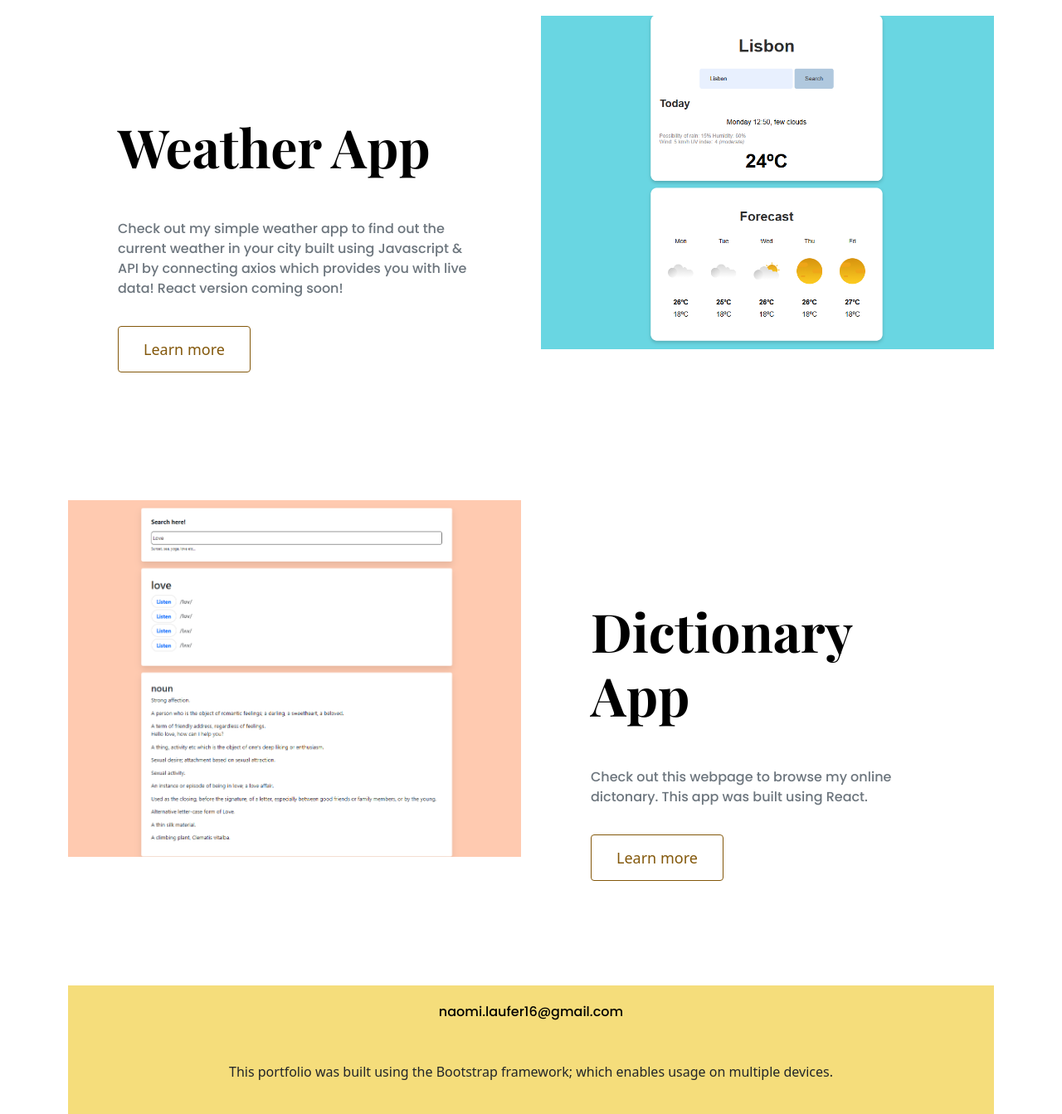
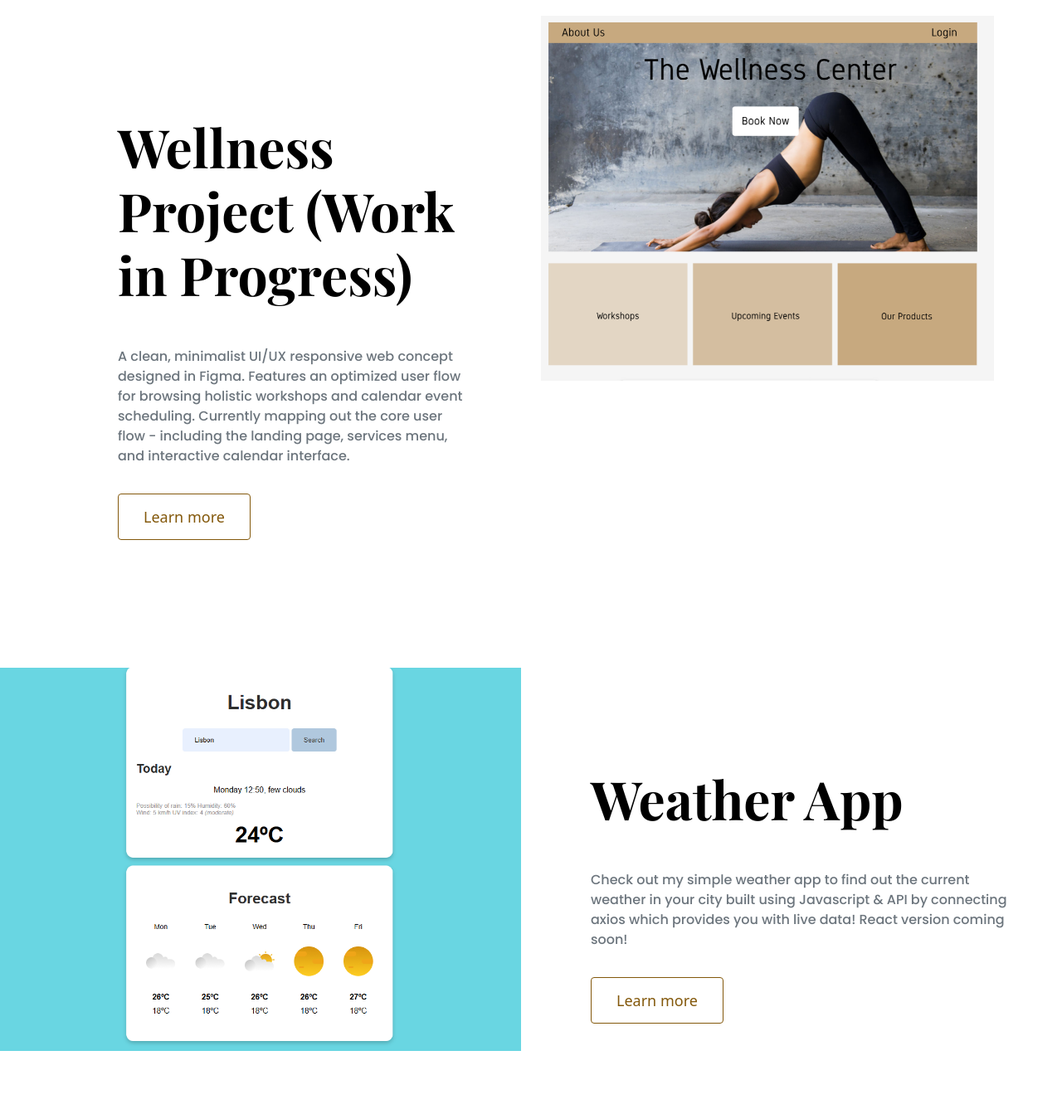
Before and after one commit to naoloui/Portfolio-by-Naomi-Laufer, a plain HTML site: page index.html in a window 1280 px wide. Shown: the part 1620-2963 px from the top of the page at 83% size. Drawn offline with nearby package versions, Linux system fonts and the light colour scheme; files that its build step writes are made by us from their sources.

Commit message:
New project row and description added

```diff
--- a/index.html
+++ b/index.html
@@ -84,17 +84,23 @@
         </div>
       </div>
       <div class="row mb-5">
-        <div class="col">
+        <div class="col-none d-lg-block col">
           <div class="project-desciption">
-            <h2 class="mb-5">Weather App</h2>
+            <h2 class="mb-5">Wellness Project (Work in Progress)</h2>
             <p class="mb-5 text-muted">
-              Check out my simple weather app to find out the current weather in
-              your city built using Javascript & API by connecting axios which
-              provides you with live data! React version coming soon!
+              A clean, minimalist UI/UX responsive web concept designed in
+              Figma. Features an optimized user flow for browsing holistic
+              workshops and calendar event scheduling. Currently mapping out the core user flow - including the landing page, services menu, and interactive calendar interface.
             </p>
             <a
-              href="https://weather-reactna.netlify.app/"
+              href="https://www.figma.com/design/RX0nN8ovDET5EQqJ3IVZZA/Wellness?node-id=0-1&p=f&t=OMrtndhMsGAg8G9Q-0"
               class="btn-branding-outline"
+              target="_blank"
+              class="btn-branding"
+              style="text-decoration: none"
+              View
+              Figma
+              Design
             >
               Learn more
             </a>
@@ -102,22 +108,46 @@
         </div>
         <div class="col d-none d-lg-block">
           <img
-            src="images/weatherapp.png"
+            src="images/wellness.png"
             class="img-fluid"
-            alt="Weather-app-preview"
+            alt="wellness-project-preview"
           />
         </div>
       </div>
+    </div>
+
+    <div class="row mb-5">
+          <div class="col d-none d-lg-block">
+            <img
+              src="images/weatherapp.png"
+              class="img-fluid"
+              alt="weather-app-preview"
+            />
+          </div>
+          <div class="col">
+            <div class="project-desciption">
+              <h2 class="mb-5">Weather App</h2>
+              <p class="mb-5 text-muted">
+                Check out my simple weather app to find out the current weather
+                in your city built using Javascript & API by connecting axios
+                which provides you with live data! React version coming soon!
+              </p>
+              <a
+                href="https://weather-reactna.netlify.app/"
+                class="btn-branding-outline"
+              >
+                Learn more
+              </a>
+            </div>
+          </div>
+        </div>
+      </div>
       <div class="row">
-        <div class="col d-none d-lg-block">
-          <img
-            src="images/dictionary.png"
-            class="img-fluid"
-            alt="dictionary-app-preview"
-          />
-        </div>
+
         <div class="col">
           <div class="project-desciption">
+            <div class="col d-none d-lg-block">
+              </div>
             <h2 class="mb-5">Dictionary App</h2>
             <p class="mb-5 text-muted">
               Check out this webpage to browse my online dictonary. This app was
@@ -130,8 +160,17 @@
               Learn more
             </a>
           </div>
+          </div>
+          <div class="col d-none d-lg-block">
+          <img
+            src="images/dictionary.png"
+            class="img-fluid"
+            alt="dictionary-app-preview"
+          />
         </div>
       </div>
+      </div>
+
       <footer>
         <div class="d-flex justify-content-center mb-5" class="contact-info">
           <a href="naomi.laufer16@gmail.com">naomi.laufer16@gmail.com</a>
```
Also changed, not shown: images/Wellness.png (added), 1 other file.
